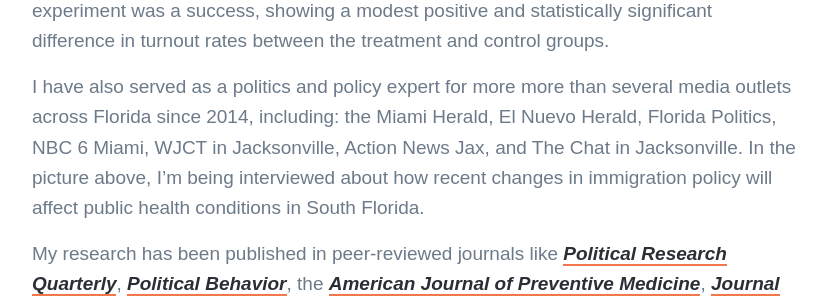
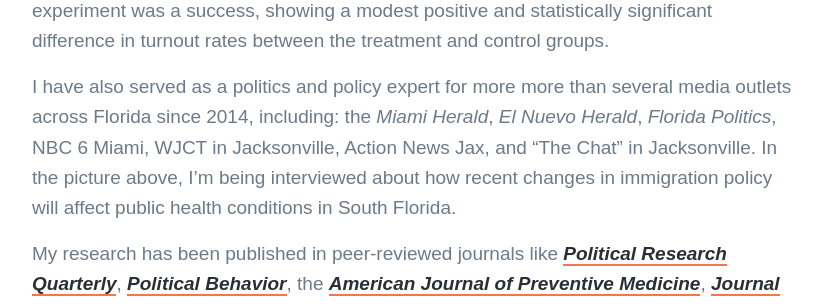
Before and after one commit to slackademic/slackademic.github.io, a Jekyll site: the page built from _pages/about.md, in a window 1280 px wide. Shown: the part 1155-1461 px from the top of the page, without its empty margins (224-1055 px from the left). Built offline with Jekyll 4.4.1, drawn with Linux system fonts in a browser that asks for light colours; nearby versions of some CDN libraries; some web fonts are replaced.

```diff
--- a/_pages/about.md
+++ b/_pages/about.md
@@ -12,6 +12,6 @@ My expertise is in political and social behavior, election campaigns, American g
 
 I am also an independent research consultant to civic engagement organizations in the Miami metropolitan area. For example, I co-designed a social pressure mailer field experiment targeting low propensity voters during the 2018 general election campaign. The experiment was a success, showing a modest positive and statistically significant difference in turnout rates between the treatment and control groups.
 
-I have also served as a politics and policy expert for more more than several media outlets across Florida since 2014, including: the Miami Herald, El Nuevo Herald, Florida Politics, NBC 6 Miami, WJCT in Jacksonville, Action News Jax, and The Chat in Jacksonville. In the picture above, I’m being interviewed about how recent changes in immigration policy will affect public health conditions in South Florida.
+I have also served as a politics and policy expert for more more than several media outlets across Florida since 2014, including: the *Miami Herald*, *El Nuevo Herald*, *Florida Politics*, NBC 6 Miami, WJCT in Jacksonville, Action News Jax, and "The Chat" in Jacksonville. In the picture above, I’m being interviewed about how recent changes in immigration policy will affect public health conditions in South Florida.
 
 My research has been published in peer-reviewed journals like [*Political Research Quarterly*](https://doi.org/10.1177%2F1065912910388191), [*Political Behavior*](https://link.springer.com/article/10.1007/s11109-014-9292-2), the [*American Journal of Preventive Medicine*](https://linkinghub.elsevier.com/retrieve/pii/S0749379713005813), [*Journal of Affective Disorders*](https://linkinghub.elsevier.com/retrieve/pii/S0165032712002893), and also the [*Chapman Law Review*](https://www.chapman.edu/law/_files/publications/Volume%2019/clr-19-childers-binder.pdf). I received my Ph.D. in Political Science from [University of California, San Diego](https://polisci.ucsd.edu). I also have a [Master of Public Policy](https://harris.uchicago.edu) and [Bachelor of Arts](https://college.uchicago.edu/home) from the [University of Chicago](https://www.uchicago.edu).
```
Also changed, not shown: 1 other file.
